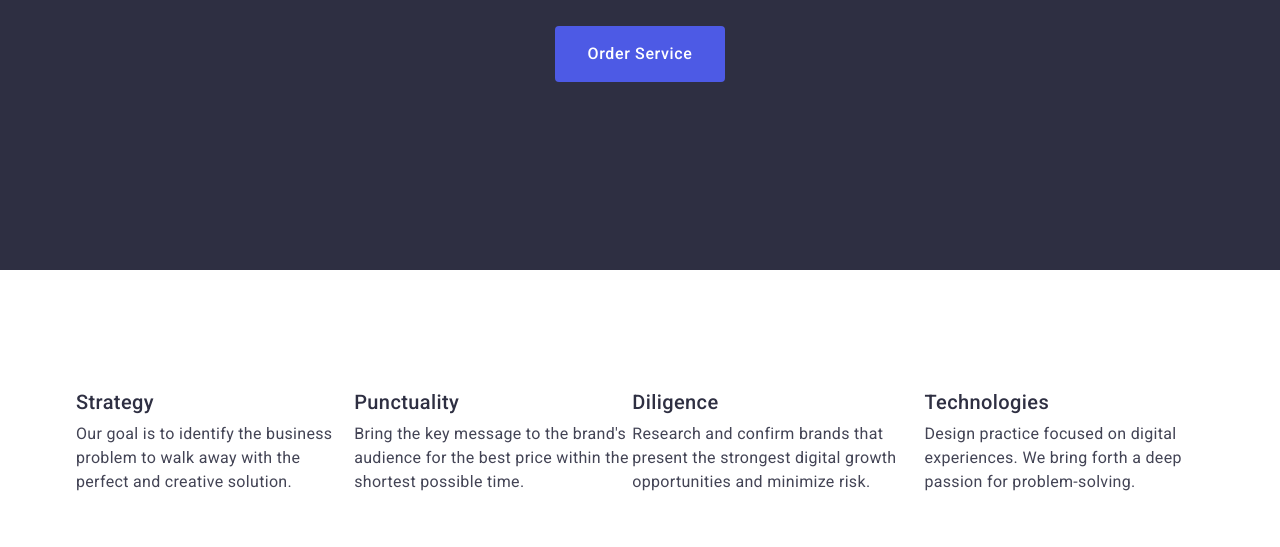
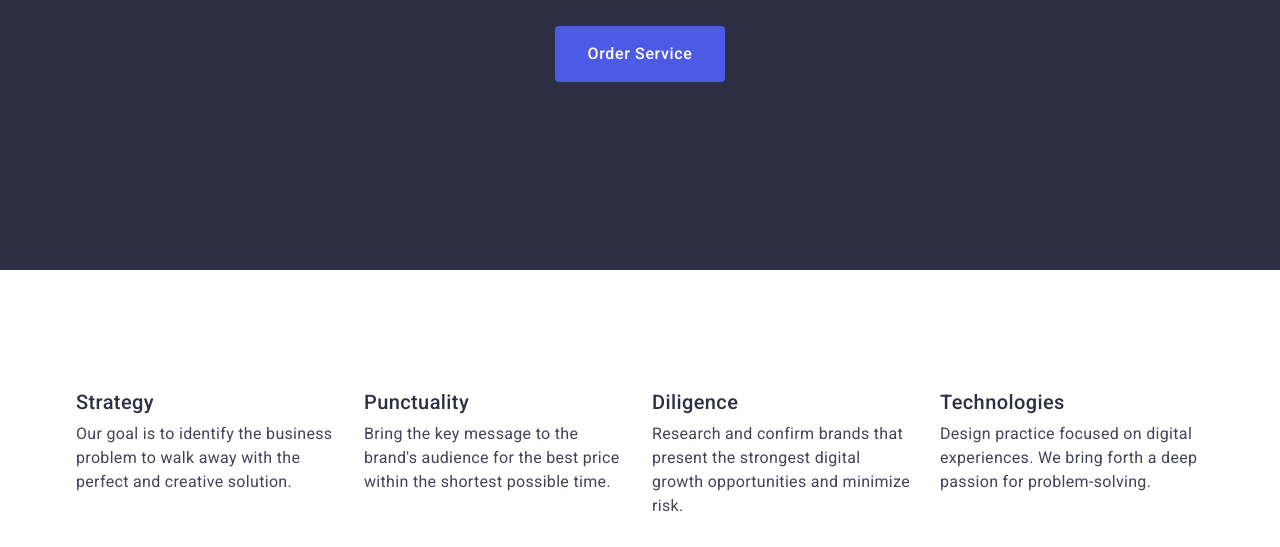
Before and after one commit to Andreykeyr/goit-markup-hw-03, a plain HTML site: page index.html in a window 1280 px wide. Shown: the part 405-952 px from the top of the page. Drawn offline with nearby package versions, Linux system fonts and the light colour scheme.

Commit message:
Хай бог милуэ

```diff
--- a/css/styles.css
+++ b/css/styles.css
@@ -77,6 +77,7 @@ text-transform: uppercase;
 
 .nav {
    display: flex;
+   align-items: center
 }
 
 .nav-list {
@@ -141,8 +142,8 @@ a {
 .section-one {
    background:#2e2f42;
    text-align: center;
-   padding: 188px 0px 0px 0px;
-   margin-bottom: 120px;
+   padding-top: 188px;
+   padding-bottom: 188px;
 }
 
 .section-one-btn {
@@ -163,7 +164,8 @@ a {
    line-height: 1.5;
    letter-spacing: 0.04em;
    color: #ffffff;
-   margin-bottom: 188px;
+   min-width: 169px
+   display: block;
 }
 
 .email-btn:hover, .email-btn:focus {
@@ -177,6 +179,8 @@ a {
    letter-spacing: 0.02em;
    color: #ffffff;
    margin-bottom: 50px;
+   max-width: 496px
+   align-items: center
 }
 /*==Section 2==*/
 
@@ -191,24 +195,26 @@ a {
 }
 
 .section-two {
-   margin-bottom: 120px;
+   padding-top: 120px;
+   padding-bottom: 120px;
 }
 
 .section-two-list{
    display: flex;
 }
 
-.section-two-list:last-child{
-   margin-right: 0px;
-}
 
-.section-two-tgp{
+.section-two-items{
    font-size: 16px;
    line-height: 1.5;
    letter-spacing: 0.02em;
    color: #434455;
-   margin-right: 4px;
-   width: calc((260% - 72px) / 4);
+   margin-right: 24px;
+   width:calc((100% - 72px) / 4);
+}
+
+.section-two-items:last-child {
+   margin-right: 0px;
 }
 
 
--- a/index.html
+++ b/index.html
@@ -5,11 +5,11 @@
 <link rel="preconnect" href="https://fonts.gstatic.com" crossorigin>
 <link href="https://fonts.googleapis.com/css2?family=Raleway:ital,wght@0,100;0,200;0,300;0,400;0,500;0,600;0,700;0,800;0,900;1,100;1,200;1,300;1,400;1,500;1,600;1,700;1,800;1,900&family=Roboto:ital,wght@0,100;0,300;0,400;0,500;0,700;0,900;1,100;1,300;1,400;1,500;1,700;1,900&display=swap" rel="stylesheet">
 <link href=" https://cdn.jsdelivr.net/npm/modern-normalize@2.0.0/modern-normalize.min.css " rel="stylesheet">
-   <link rel="stylesheet" href="css/styles.css">
-   <meta charset="utf-8">
-   <meta http-equiv="x-ua-compatible" content="ie=edge">
-   <meta name="Студія" content="Студія розробки чогось то там">
-   <title>Студія</title>
+<link rel="stylesheet" href="css/styles.css">
+<meta charset="utf-8">
+<meta http-equiv="x-ua-compatible" content="ie=edge">
+<meta name="Студія" content="Студія розробки чогось то там">
+<title>Студія</title>
 
 </head>
 
@@ -55,20 +55,20 @@
       <section class="section-two">
          <div class="container">
             <h2 class="hidden">Тут был прикол</h2>
-            <ul class="section-two-list list">
-               <li class="section-two-tgp">
+            <ul class="section-two-list items">
+               <li class="section-two-items list">
                      <h3 class="h-two">Strategy </h3>
                      <p class="paragraph"> Our goal is to identify the business problem to walk away with the perfect and creative solution.</p>
                </li>
-               <li class="section-two-tpg">
+               <li class="section-two-items list">
                      <h3 class="h-two">Punctuality</h3>
                      <p class="paragraph">Bring the key message to the brand's audience for the best price within the shortest possible time.</p>
                </li>
-               <li class="section-two-tpg">
+               <li class="section-two-items list ">
                      <h3 class="h-two">Diligence</h3>
                      <p class="paragraph">Research and confirm brands that present the strongest digital growth opportunities and minimize risk.</p>
                </li>
-               <li class="section-two-tpg">
+               <li class="section-two-items list">
                      <h3 class="h-two">Technologies</h3>
                      <p class="paragraph">Design practice focused on digital experiences. We bring forth a deep passion for problem-solving.</p>
                </li>
```
Also changed, not shown: portfolio.html (+5 -3 lines).
